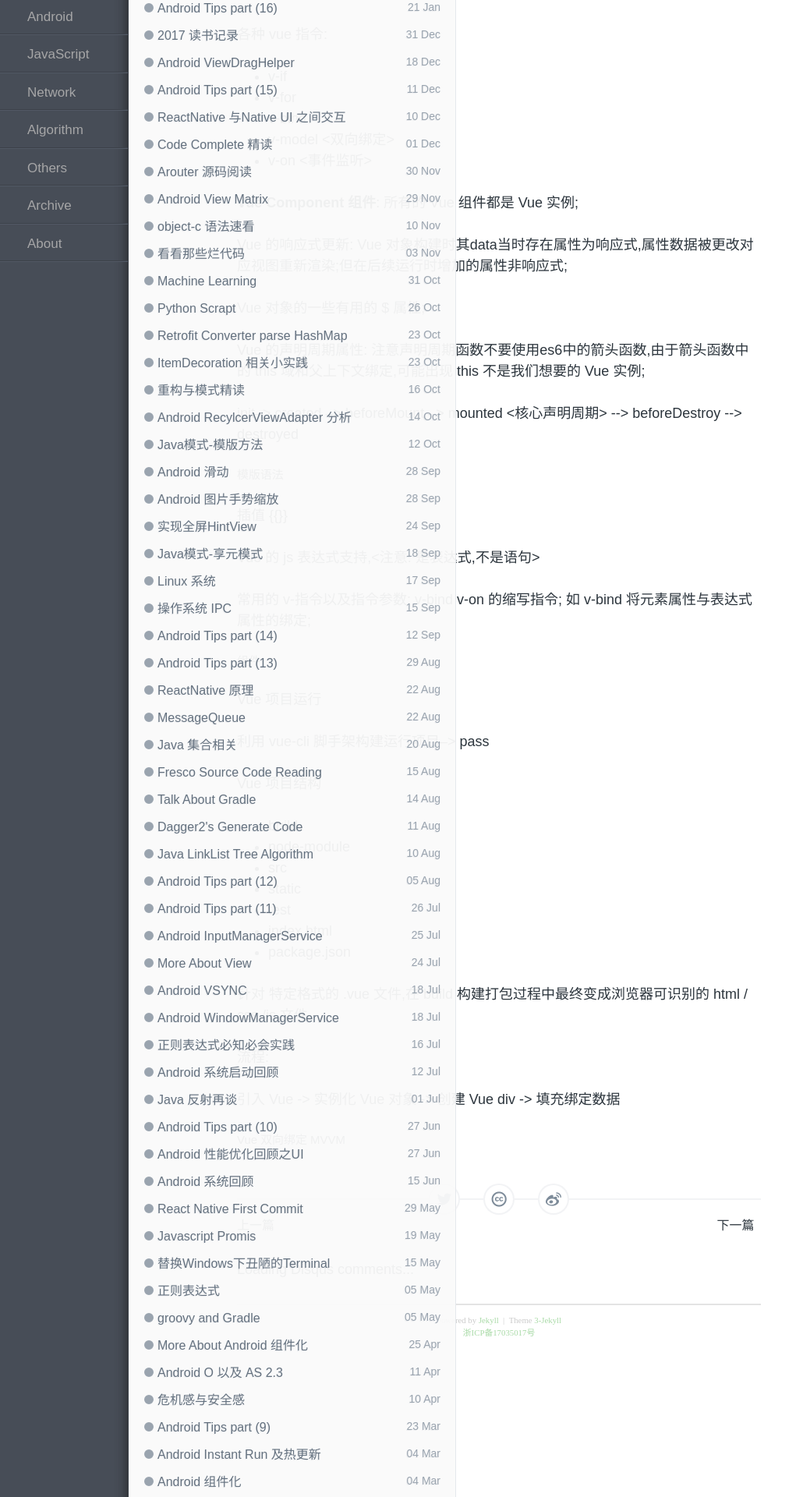
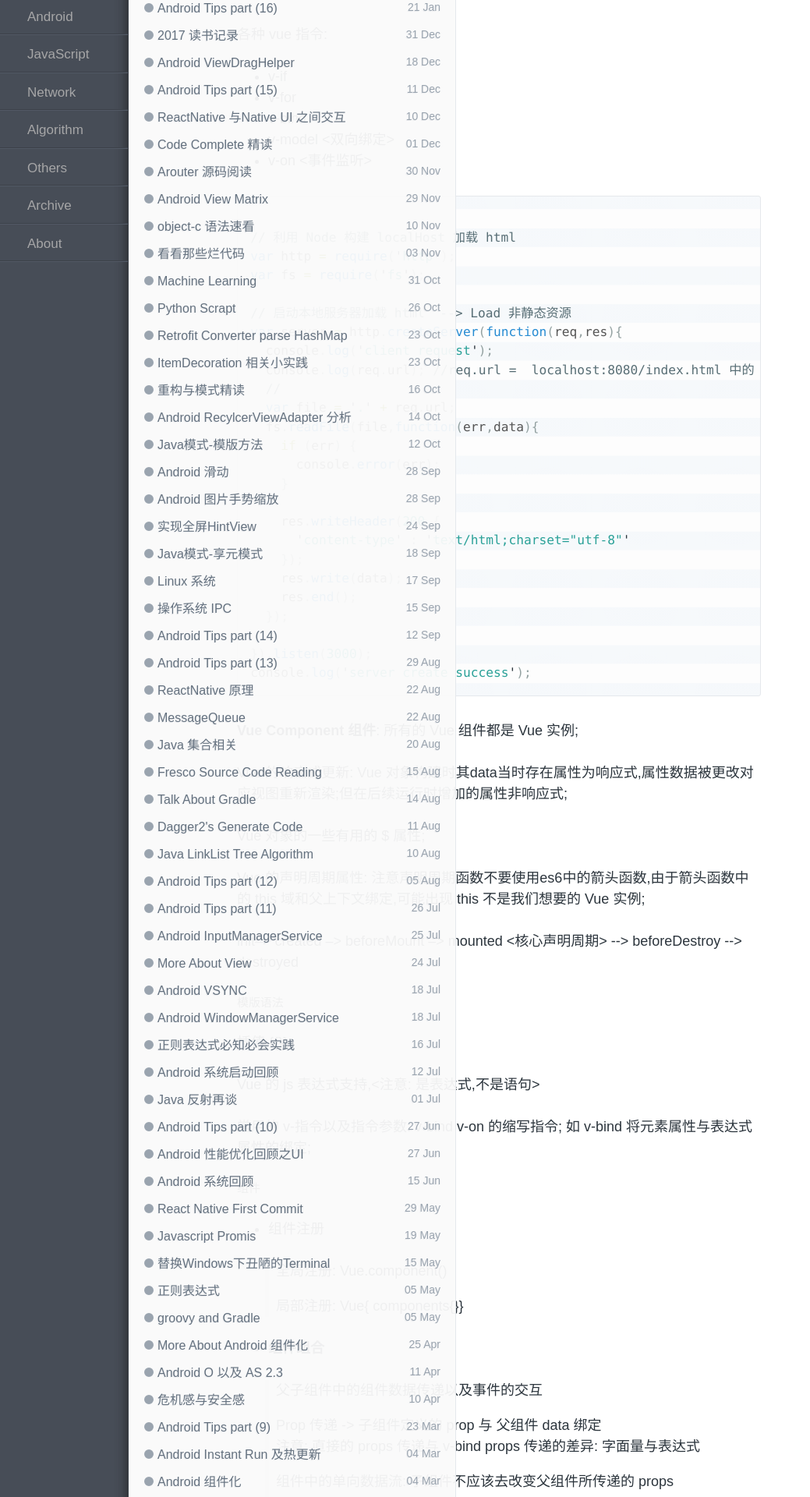
Before and after one commit to enlipan/enlipan.github.io, a Jekyll site: the page built from _posts/2018-04-21-learn-vue.md, in a window 1280 px wide. Shown: the part 361-2281 px from the top of the page at 78% size, without its empty margins (0-1039 px from the left). Built offline with Jekyll 4.4.1, drawn with Linux system fonts in a browser that asks for light colours; nearby versions of some CDN libraries; comment, search, counter and statistics services are not loaded; some of the changed text lies outside the part shown.

Commit message:
post page talk design

```diff
--- a/_posts/2018-04-21-learn-vue.md
+++ b/_posts/2018-04-21-learn-vue.md
@@ -22,6 +22,35 @@
 * v-model <双向绑定>
 * v-on <事件监听>
 
+{% highlight javascript %}
+// 利用 Node 构建 localHost 加载 html
+var http = require('http');
+var fs = require('fs');
+
+// 启动本地服务器加载 html  --> Load 非静态资源
+var server = http.createServer(function(req,res){
+  console.log('client request');
+  console.log(req.url); //req.url =  localhost:8080/index.html 中的 /index.html
+  //
+  var file = '.' + req.url;
+  fs.readFile(file,function(err,data){
+    if (err) {
+      console.error(err);
+    }
+
+    res.writeHeader(200,{
+      'content-type' : 'text/html;charset="utf-8"'
+    });
+    res.write(data);
+    res.end();
+  });
+
+}).listen(3000);
+console.log('server create success');
+
+{% endhighlight %}
+
+
 **Vue Component 组件**: 所有的 Vue 组件都是 Vue 实例;
 
 Vue 的响应式更新: Vue 对象构建时其data当时存在属性为响应式,属性数据被更改对应视图重新渲染;但在后续运行时增加的属性非响应式;
@@ -42,7 +71,27 @@
 
 ##### 组件
 
+* 组件注册
 
+> 全局注册: Vue.component()
+>
+> 局部注册: Vue\{ components\{\}\}
+
+
+* **组件组合**
+
+>  父子组件中的组件数据传递以及事件的交互
+>
+>  Prop 传递 -> 子组件定义的 prop 与 父组件 data 绑定
+>  注意: 直接的 props 传递与 v-bind props  传递的差异: 字面量与表达式
+>
+>  组件中的单向数据流:  子组件不应该去改变父组件所传递的 props
+>
+>  props 的类型预校验
+>
+>  事件的传递: 子组件报告内部事件, 父组件监听子组件事件的发生,同时做出自己的变更
+
+* 可复用组件构建: prop, 事件,插槽 --> 区别于一次性业务组件的差异
 
 
 #### Vue 项目运行
```
Also changed, not shown: _posts/2018-03-20-android-architecture-new.md (+9 -0 lines), _posts/2018-04-21-talk-something-design.md (+62 -0 lines), _posts/2018-12-31-reading-in-2018.md (+5 -0 lines).
